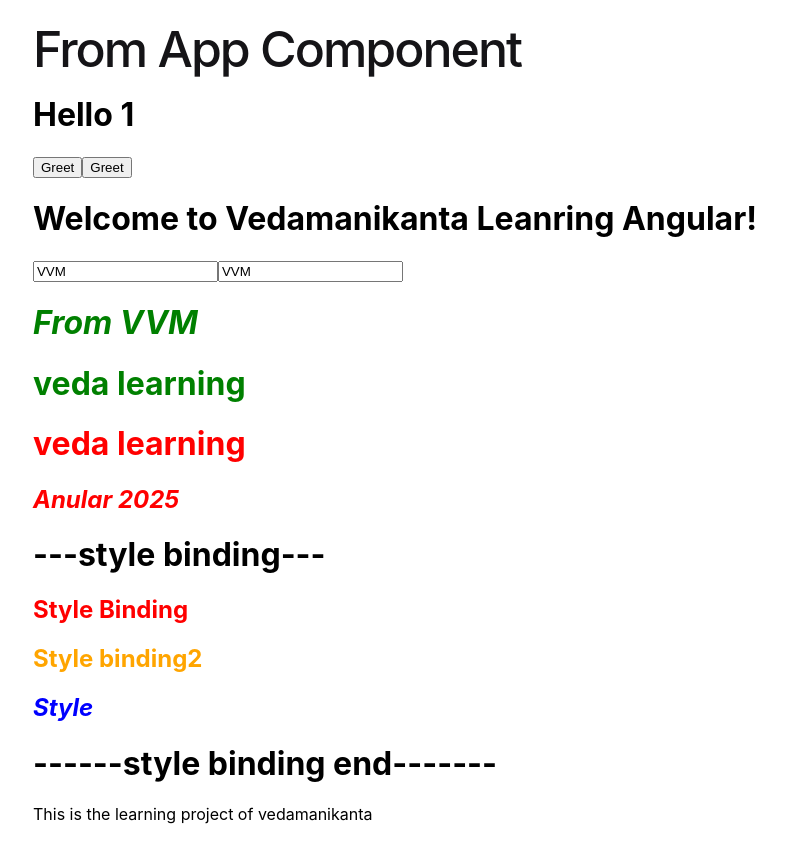
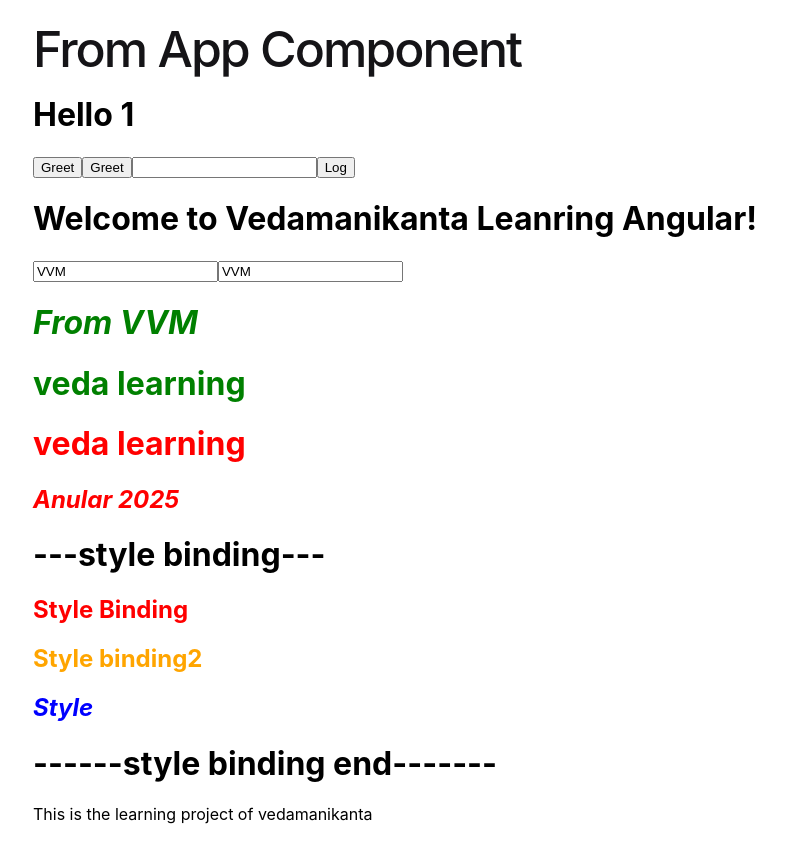
Before and after one commit to vedamanikanta2023/binding, an Angular app: page / in a window 1280 px wide. Shown: the whole page, without its empty margins (245-1031 px from the left). Built offline with nearby package versions, Linux system fonts and the light colour scheme.

Commit message:
template reference  variables

```diff
--- a/src/app/event-binding/event-binding.ts
+++ b/src/app/event-binding/event-binding.ts
@@ -4,10 +4,12 @@
   selector: 'app-event-binding',
   imports: [],
   template: `<h1>Hello
-{{greeting}}
+  {{greeting}}
   </h1>
   <button (click)="onClick($event)">Greet</button>
   <button (click)="greeting2='Welcome VVM'">Greet</button>
+  <input #myInput type="text" />
+  <button (click)="logTemplateVariable(myInput.value)">Log</button>
   `,
   styles: []
 })
@@ -22,4 +24,8 @@
     },1000)
   }
 
+  logTemplateVariable(value:any){
+    console.log(value);
+  }
+
 }
```
